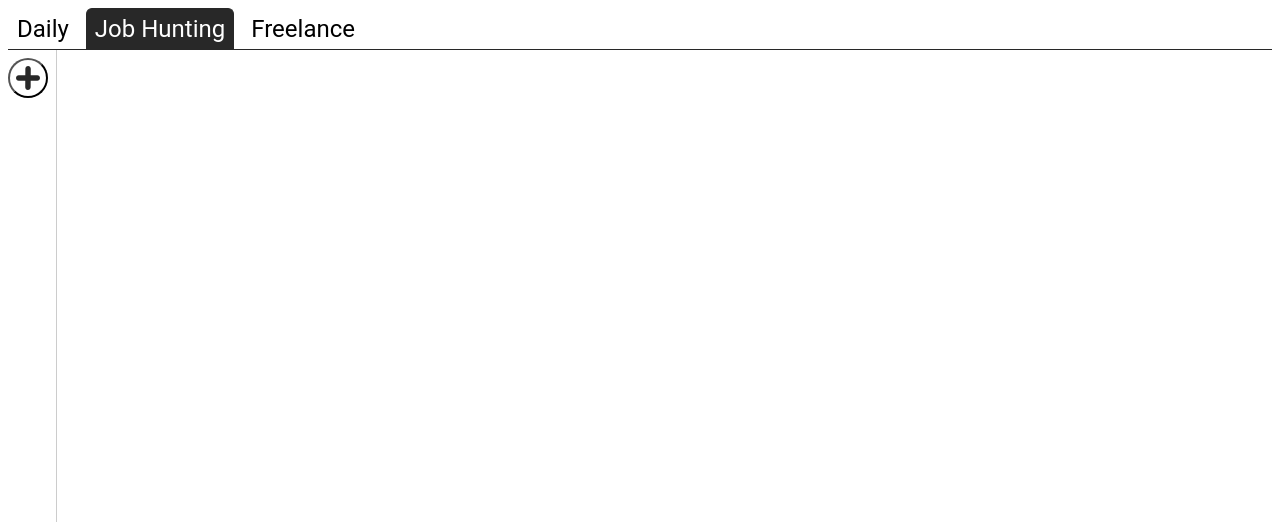
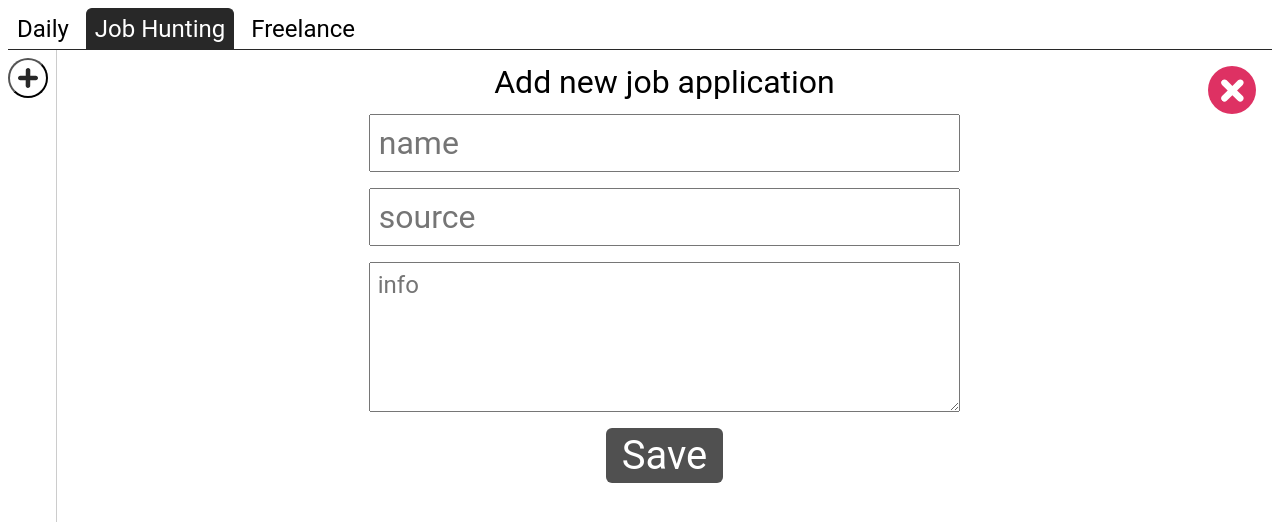
Before and after one commit to jdc-cunningham/jobless-arc, a React (Create React App) app in the folder desktop-wrapper/app/: page / in a window 1280 px wide. Both pictures are taken after a click on the element "Job Hunting". Shown: the top 522 px of the page. Built offline with nearby package versions, Linux system fonts and the light colour scheme.

Commit message:
job add form

```diff
--- a/desktop-wrapper/app/src/components/body/job-hunting/job-hunting.css
+++ b/desktop-wrapper/app/src/components/body/job-hunting/job-hunting.css
@@ -43,12 +43,72 @@
 }
 
 .JobHunting__sidebar button img {
-  width: 100%;
+  width: 80%;
   height: auto;
-  margin: 0.25rem;
   color: #282828;
 }
 
 .JobHunting__body {
   flex: 1;
+  padding: 1rem;
 }
+
+.JobHunting__add-job-form {
+  position: relative;
+  display: flex;
+  align-items: center;
+  justify-content: center;
+  flex-direction: column;
+}
+
+.JobHunting__add-job-form h2 {
+  font-size: 2rem;
+}
+
+.JobHunting__add-job-form input,
+.JobHunting__add-job-form textarea {
+  font-size: 2rem;
+  padding: 0.5rem;
+  width: 50%;
+  margin-top: 1rem;
+}
+
+.JobHunting__add-job-form textarea {
+  min-height: 150px;
+  font-size: 1.5rem;
+}
+
+.JobHunting__save-job-app-btn {
+  font-size: 2.5rem;
+  cursor: pointer;
+  padding: 0.25rem 1rem;
+  margin-top: 1rem;
+  border-radius: 6px;
+  border: 0;
+  background-color: #505050;
+  color: white;
+}
+
+.JobHunting__save-job-app-btn:hover {
+  background-color: #282828;
+}
+
+.JobHunting__close-form-btn {
+  position: absolute;
+  top: 0;
+  right: 0;
+  display: flex;
+  align-items: center;
+  justify-content: center;
+  border: 0;
+  background-color: #DE3163; /* Cerise */
+  border-radius: 50%;
+  width: 3rem;
+  height: 3rem;
+  cursor: pointer;
+}
+
+.JobHunting__close-form-btn img {
+  transform: rotate(45deg);
+  width: 80%;
+}
--- a/desktop-wrapper/app/src/components/body/job-hunting/job-hunting.js
+++ b/desktop-wrapper/app/src/components/body/job-hunting/job-hunting.js
@@ -4,16 +4,69 @@ import PlusIconDark from '../../../assets/icons/uxwing__plus-icon-dark.svg';
 import PlusIconLight from '../../../assets/icons/uxwing__plus-icon-light.svg';
 
 const JobHunting = (props) => {
+  const [showAddJobAppModal, setShowJobAppModal] = useState(true);
+  const [formData, setFormData] = useState({
+    name: '',
+    source: '',
+    info: ''
+  });
+
+  const updateFormData = (data) => {
+    setFormData(prevData => ({
+      ...prevData,
+      ...data
+    }));
+  }
+
+  const addJobForm = <div className="JobHunting__add-job-form">
+    <h2>Add new job application</h2>
+    <button
+      type="button"
+      className="JobHunting__close-form-btn"
+      title="close form"
+      onClick={() => setShowJobAppModal(false)}
+    >
+      <img src={PlusIconLight} alt="close form"/>
+    </button>
+    <input
+      type="text"
+      name="name"
+      placeholder="name"
+      value={formData.name}
+      onChange={(e) => updateFormData({name: e.target.value})}
+    />
+    <input
+      type="text"
+      name="source"
+      placeholder="source"
+      value={formData.source}
+      onChange={(e) => updateFormData({source: e.target.value})}
+    />
+    <textarea
+      placeholder="info"
+      value={formData.info}
+      onChange={(e) => updateFormData({info: e.target.value})}
+    />
+    <button
+      type="button"
+      className="JobHunting__save-job-app-btn"
+      title="save job app"
+    >
+      Save
+    </button>
+  </div>
+
   return <div className="JobHunting">
     <div className="JobHunting__sidebar">
-      <button type="button" title="add job application">
+      <button type="button" title="add job application" onClick={() => setShowJobAppModal(true)}>
         {/* crappy way to do this but svg not directly rendered, wrapped in img tag */}
         <img src={PlusIconDark} className="dark-plus-icon" alt="add job application"/>
         <img src={PlusIconLight} className="light-plus-icon" alt="add job application"/>
       </button>
     </div>
     <div className="JobHunting__body">
-
+      {showAddJobAppModal && <div className="JobHunting__add-job">{addJobForm}</div>}
+      {!showAddJobAppModal && <div className="JobHunting__job-apps"></div>}
     </div>
   </div>
 }
```
Also changed, not shown: 1 other file (tests, documents, lock files or other folders).
